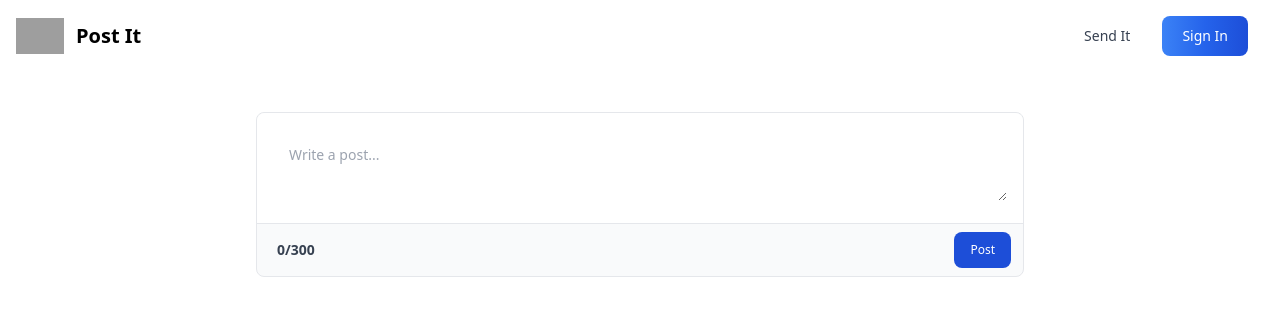
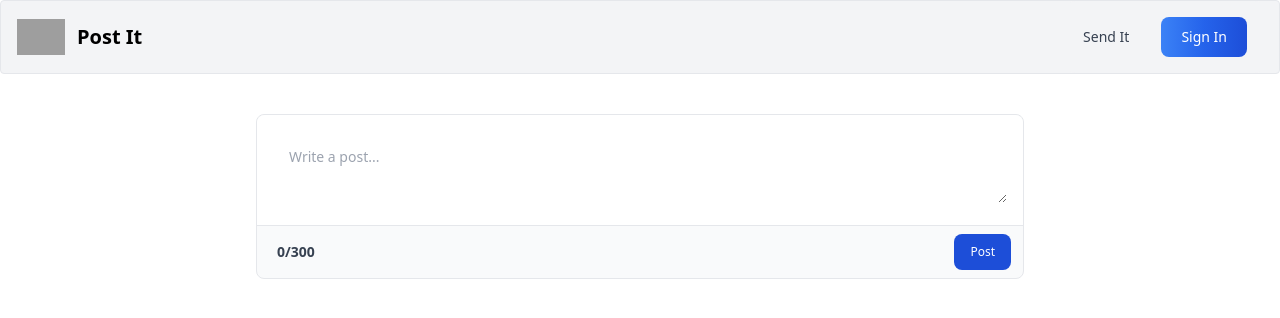
Before and after one commit to RutamBhagat/next_js_fullstack_app, a Next.js app: page / in a window 1280 px wide. Shown: the top 318 px of the page. Built offline with nearby package versions, Linux system fonts and the light colour scheme; no server answers; the database is empty; grey boxes are pictures that could not be loaded.

Commit message:
force light mode

```diff
--- a/app/auth/Nav.tsx
+++ b/app/auth/Nav.tsx
@@ -8,7 +8,7 @@ import { authOptions } from "../../pages/api/auth/[...nextauth]";
 const Nav = async () => {
   const session = await getServerSession(authOptions);
   return (
-    <nav className="rounded border-gray-200 bg-white px-2 dark:bg-gray-900 sm:px-4">
+    <nav className="rounded border-gray-200 border bg-gray-100 px-2 dark:bg-gray-900 sm:px-4">
       <div className="container mx-auto flex flex-wrap items-center justify-between">
         <Link href="/" className="flex items-center">
           <img
@@ -43,7 +43,7 @@ const Nav = async () => {
           </svg>
         </button>
         <div className="hidden w-full md:block md:w-auto" id="navbar-default">
-          <ul className="mt-4 flex flex-col rounded-lg border border-gray-100 bg-gray-50 p-4 dark:border-gray-700 dark:bg-gray-800 md:mt-0 md:flex-row md:space-x-8 md:border-0 md:bg-white md:text-sm md:font-medium md:dark:bg-gray-900">
+          <ul className="mt-4 flex flex-col rounded-lg border border-gray-100 bg-gray-100 p-4 dark:border-gray-700 dark:bg-gray-800 md:mt-0 md:flex-row md:space-x-8 md:border-0 md:bg-gray-100 md:text-sm md:font-medium md:dark:bg-gray-900">
             <Link
               href="/"
               className="flex items-center justify-center py-2 pl-3 pr-4 text-gray-700 rounded hover:bg-gray-100 md:hover:bg-transparent md:border-0 md:hover:text-blue-700 md:p-0 dark:text-gray-400 md:dark:hover:text-white dark:hover:bg-gray-700 dark:hover:text-white md:dark:hover:bg-transparent"
--- a/app/layout.jsx
+++ b/app/layout.jsx
@@ -11,7 +11,7 @@ const roboto = Roboto({
 
 export default function RootLayout({ children }) {
   return (
-    <html lang="en">
+    <html lang="en" class="light">
       {/*
         <head /> will contain the components returned by the nearest parent
         head.tsx. Find out more at https://beta.nextjs.org/docs/api-reference/file-conventions/head
--- a/tailwind.config.js
+++ b/tailwind.config.js
@@ -8,5 +8,6 @@ module.exports = {
   theme: {
     extend: {},
   },
+  darkMode: "light",
   plugins: [],
 }
```
